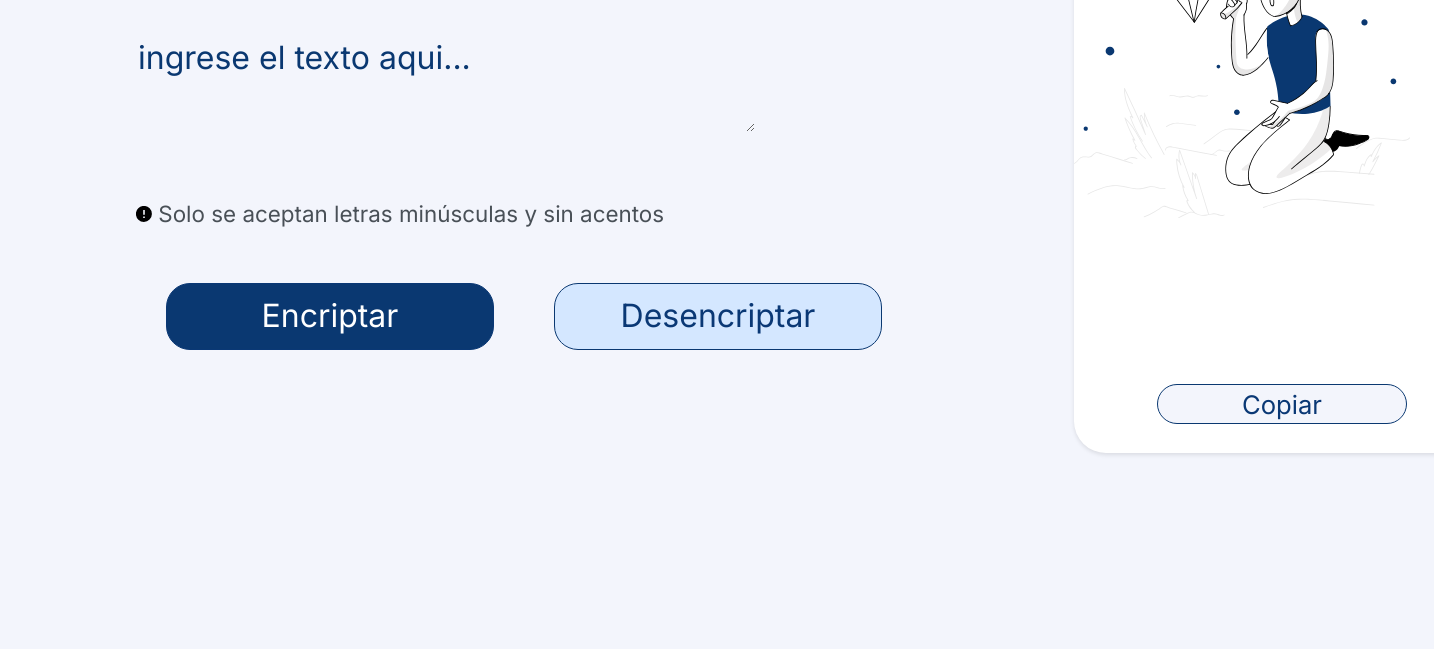
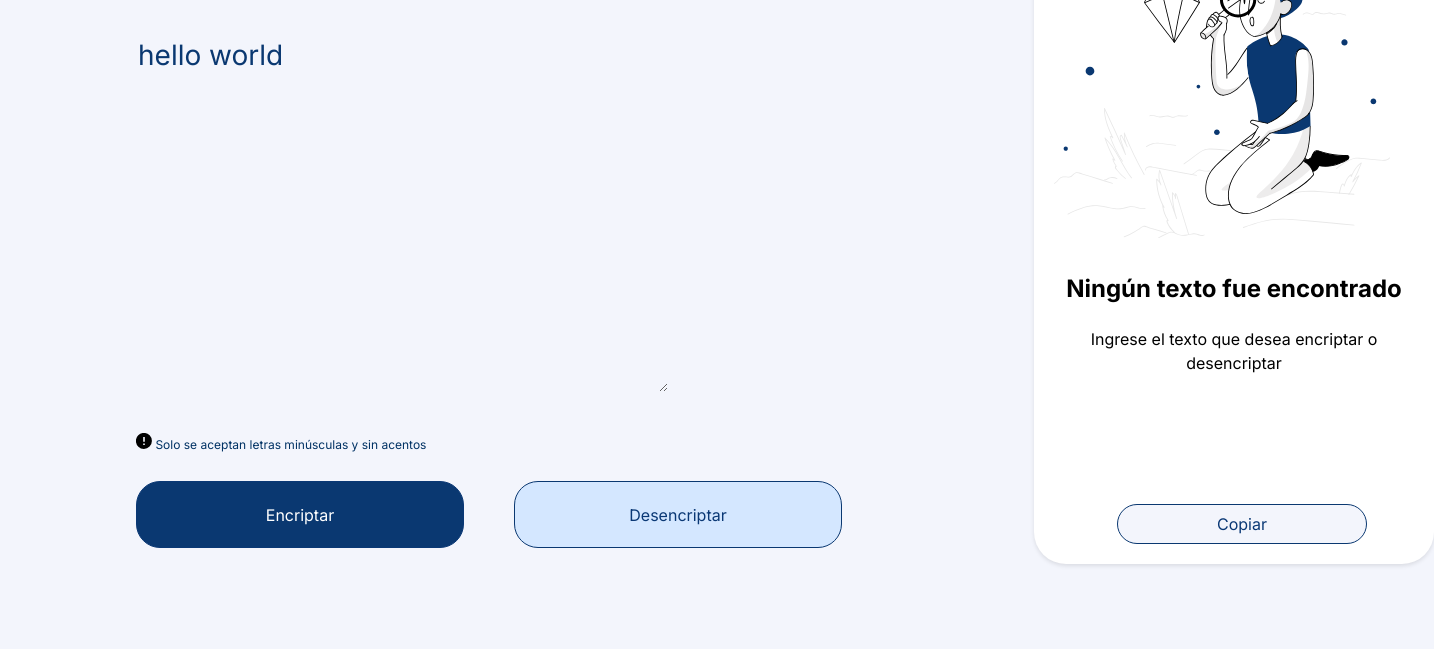
Before and after one commit to darwingx990/Text-encryptor, a plain HTML site: page index.html in a window 1280 px wide. Shown: the part 151-800 px from the top of the page, 1434 px wide, since content can reach past the window. Drawn offline with Linux system fonts and the light colour scheme.

Commit message:
Cheking and improving the styles (CSS)

```diff
--- a/index.html
+++ b/index.html
@@ -27,8 +27,7 @@
 
             <div>
                 <h6 class="info"><img src="./media/zondicons--exclamation-solid.svg" alt="ExclamationIcon"> Solo se
-                    aceptan letras
-                    minúsculas y sin acentos</h6>
+                    aceptan letras minúsculas y sin acentos</h6>
             </div>
 
             <div class="buttons">
@@ -39,15 +38,17 @@
 
         <section class="desencriptedPart">
 
-            <textarea class="message" cols="20" rows="10"></textarea>
+            <div class="empty-text">
+                <img class="img-desemcrypted" src="./media/Muñeco.svg" alt="MuñecoImg">
+                <h2 class="desencriptedTitle">Ningún texto fue encontrado</h2>
+                <p class="desencriptedParagraph">Ingrese el texto que desea encriptar o desencriptar</p>
+            </div>
 
             <div>
                 <button class="btn-copy">Copiar</button>
             </div>
-            <!-- <img src="./media/Muñeco.svg" alt="MuñecoImg"> -->
 
-            <!-- <h2 class="desencriptedTitle">Ningún texto fue encontrado</h2>
-            <p class="desencriptedParagraph">Ingrese el texto que desea encriptar o desencriptar</p> -->
+
         </section>
     </main>
 
--- a/js/script.js
+++ b/js/script.js
@@ -2,11 +2,20 @@ const text = document.querySelector(".text-area");
 const message = document.querySelector(".message");
 
 function btnEncripted() {
-    const textEncripted = encripting(text.value);
-    message.value = textEncripted;
+    const textEncripted = encripting(text.placeholder.value);
+    message.placeholder.value = textEncripted;
 
 }
 
+console.log(text.value);
+console.log(text.placeholder.value);
+
+(text.placeholder) = "Hello world";
+
+btnEnc = document.querySelector(".btn-encriptar")
+
+
+console.log(btnEnc);
 function encripting(stringEncripted) {
     let conditions = [["e", "enter"], ["i", "imes"], ["a", "ai"], ["o", "ober"], ["u", "ufat"]];
     stringEncripted = stringEncripted.toLowerCase();
--- a/style/styles.css
+++ b/style/styles.css
@@ -36,6 +36,8 @@ main {
     color: #0A3871;
     margin-top: 0.5rem;
     text-transform: lowercase;
+    font-size: 28px;
+    height: 360px;
 }
 
 .text-area::placeholder {
@@ -51,6 +53,8 @@ main {
     flex-wrap: wrap;
     /* border: 2px solid black; */
     gap: 30px;
+    font-size: 1rem;
+
 }
 
 .btn-encriptar {
@@ -59,11 +63,11 @@ main {
     border: 1px solid #0a3875;
     border-radius: 24px;
     /* padding: 10px 20px; */
-    /* font-size: 16px; */
+    font-size: 16px;
     height: 67px;
     cursor: pointer;
     width: 328px;
-    margin-left: 30px;
+    /* margin-left: 30px; */
 
 }
 
@@ -77,38 +81,68 @@ main {
     border: 1px solid #0a3871;
     border-radius: 24px;
     /* padding: 10px 20px; */
-    /* font-size: 16px; */
+    font-size: 16px;
     height: 67px;
     cursor: pointer;
     width: 328px;
-    margin-left: 30px;
+    margin-left: 20px;
+    /* margin-right: 20px; */
 }
 
 .btn-desencriptar:hover {
     background-color: #a7cfffbe;
 }
 
-.info{
-    color: #495057;
-    font-size: 0.7rem;
+.info {
+    color: #013264;
+    font-size: 12px;
 }
-.message {
-    background: white;
-    background-image: url("../media/Muñeco.svg");
+
+.empty-text {
+    background-color: white;
+    height: 650px;
+    width: 400px;
+    border-radius: 32px;
+    box-shadow: 0 2px 4px rgba(0, 0, 0, 0.1);
+    padding: 20px;
+    border: none;
+    /* margin-bottom: 40px; */
+    margin-left: 6rem;
+    position: absolute;
+    /* align-content: center; */
+
+
+    /*  background: white;
     background-repeat: no-repeat;
     height: 539px;
     width: 400px;
     border-radius: 32px;
     border: none;
-    position: fixed;
     box-shadow: 0 2px 4px rgba(0, 0, 0, 0.1);
     margin-left: 6rem;
-    /* margin-top: 1.25rem; */
-    padding-left: 1.25rem;
+    margin-top: 1.25rem;
+    padding-left: 1.25rem; */
 }
 
-.message:focus {
+.empty-text:focus {
     outline: none;
+}
+
+.img-desemcrypted {
+    background-color: white;
+}
+
+.desencriptedTitle {
+    font-weight: 700;
+    background-color: white;
+    text-align: center;
+    font-size: 24px;
+}
+
+.desencriptedParagraph {
+    background-color: white;
+    text-align: center;
+    font-size: 16px;
 }
 
 .btn-copy {
@@ -116,12 +150,12 @@ main {
     border: 1px solid #0a3871;
     border-radius: 24px;
     /* padding: 10px 20px; */
-    font-size: 0.8rem;
+    font-size: 16px;
     height: 40px;
     cursor: pointer;
     width: 250px;
-    margin-left:275px;
-    margin-top: 470px;
+    margin-left: 275px;
+    margin-top: 590px;
     position: absolute;
 }
 
```
Also changed, not shown: Decodificador de texto.png (added).
